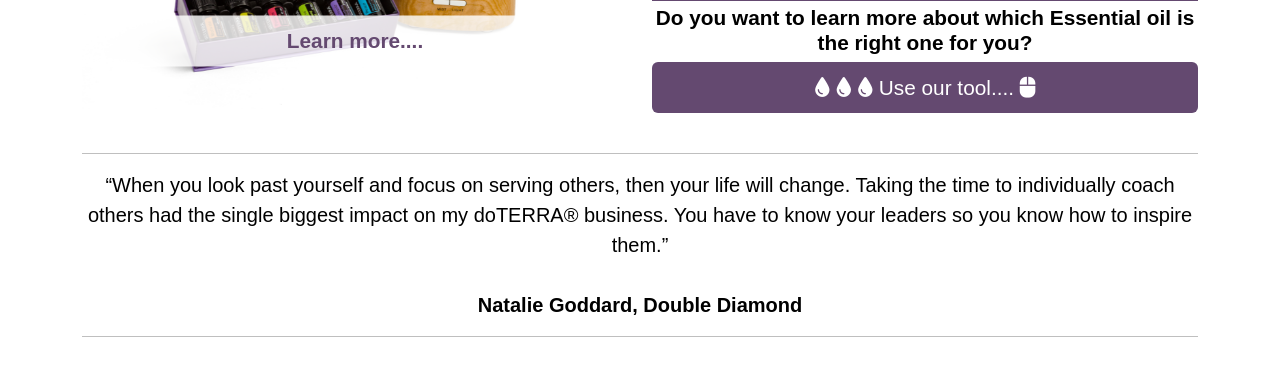
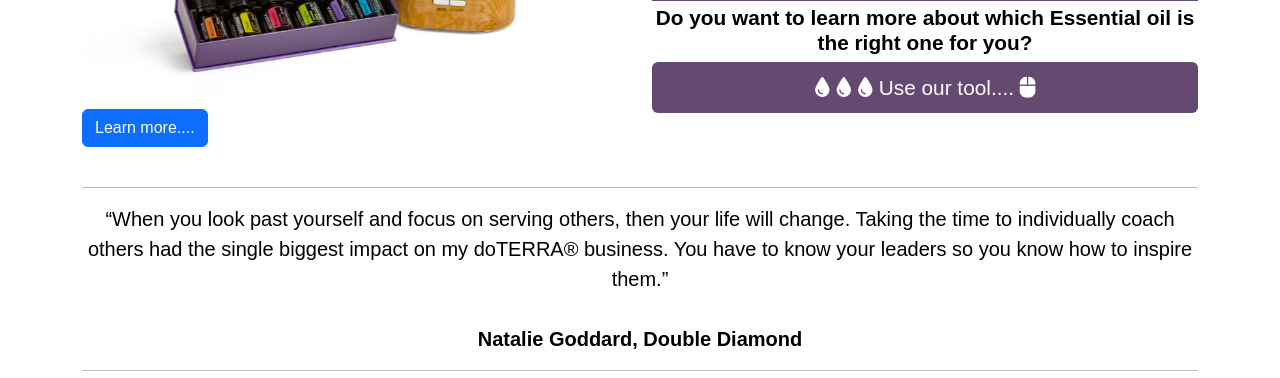
Before and after one commit to mtopircean/essentials-by-livia, a Django app: page / in a window 1280 px wide. Shown: the part 417-795 px from the top of the page. Run offline with Django 3.2, Linux system fonts and the light colour scheme.

Commit message:
Change btn in about oils section to a and link to about-oils.html

```diff
--- a/templates/index.html
+++ b/templates/index.html
@@ -21,7 +21,7 @@
         <div class="row">
             <div id="about-section" class="col-12 col-md-6">
                 <img src="../static/images/about-oils.png" alt="multitude of essential oil bottles" class="img-fluid">
-                <button id="button-about" class="btn btn-primary">Learn more....</button>
+                <a href="about-oils.html" class="btn btn-primary">Learn more....</a>
             </div>
             <div class="col-12 col-md-6">
                 <div>
@@ -51,7 +51,7 @@
             <br>
             <br>
             <span class="quote-author">Natalie Goddard, Double Diamond</span></h5>
-            <hr>
+        <hr>
     </div>
 
     <div id="join-promo" class="container custom-container">
```
Also changed, not shown: 1 other file.
